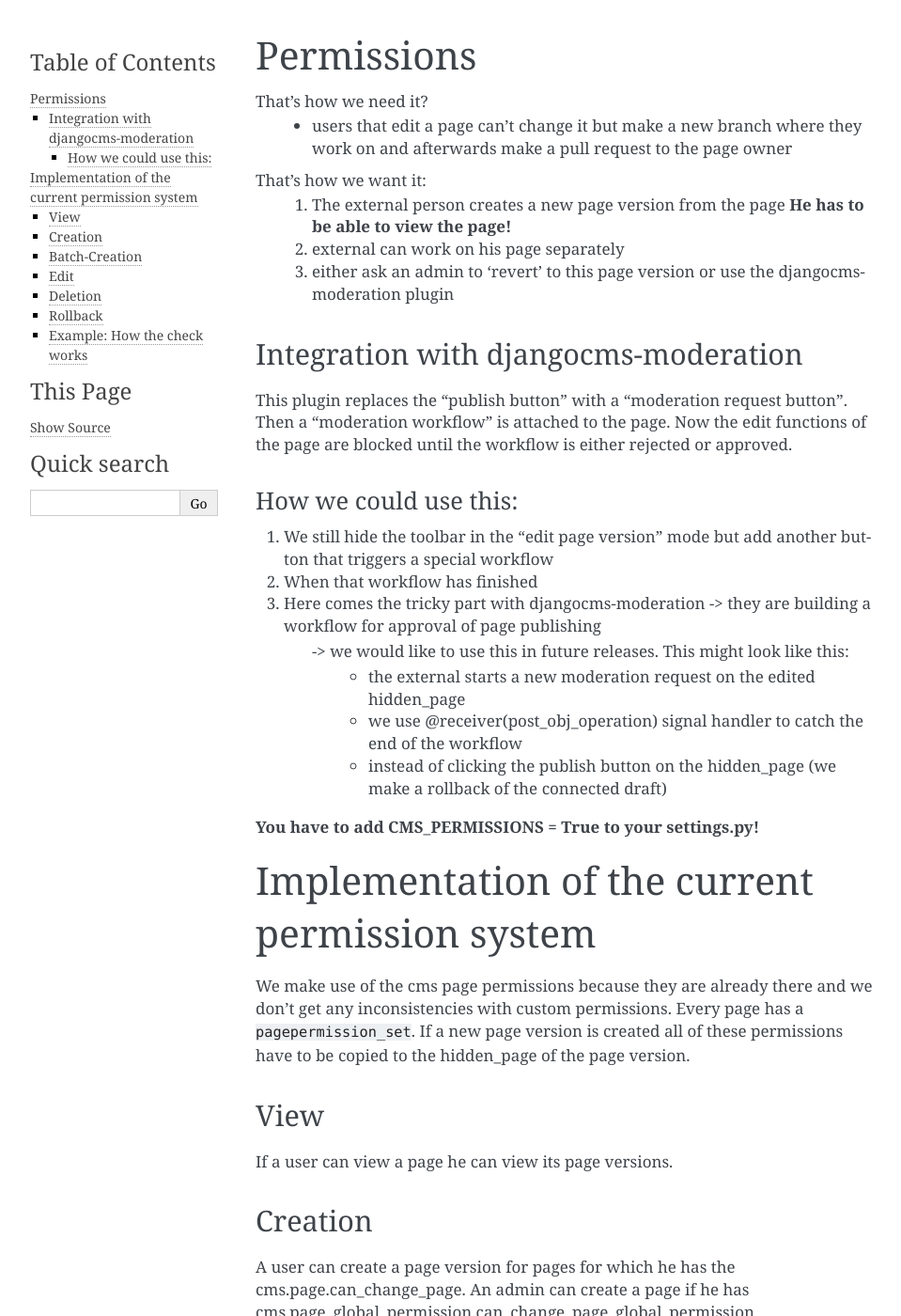
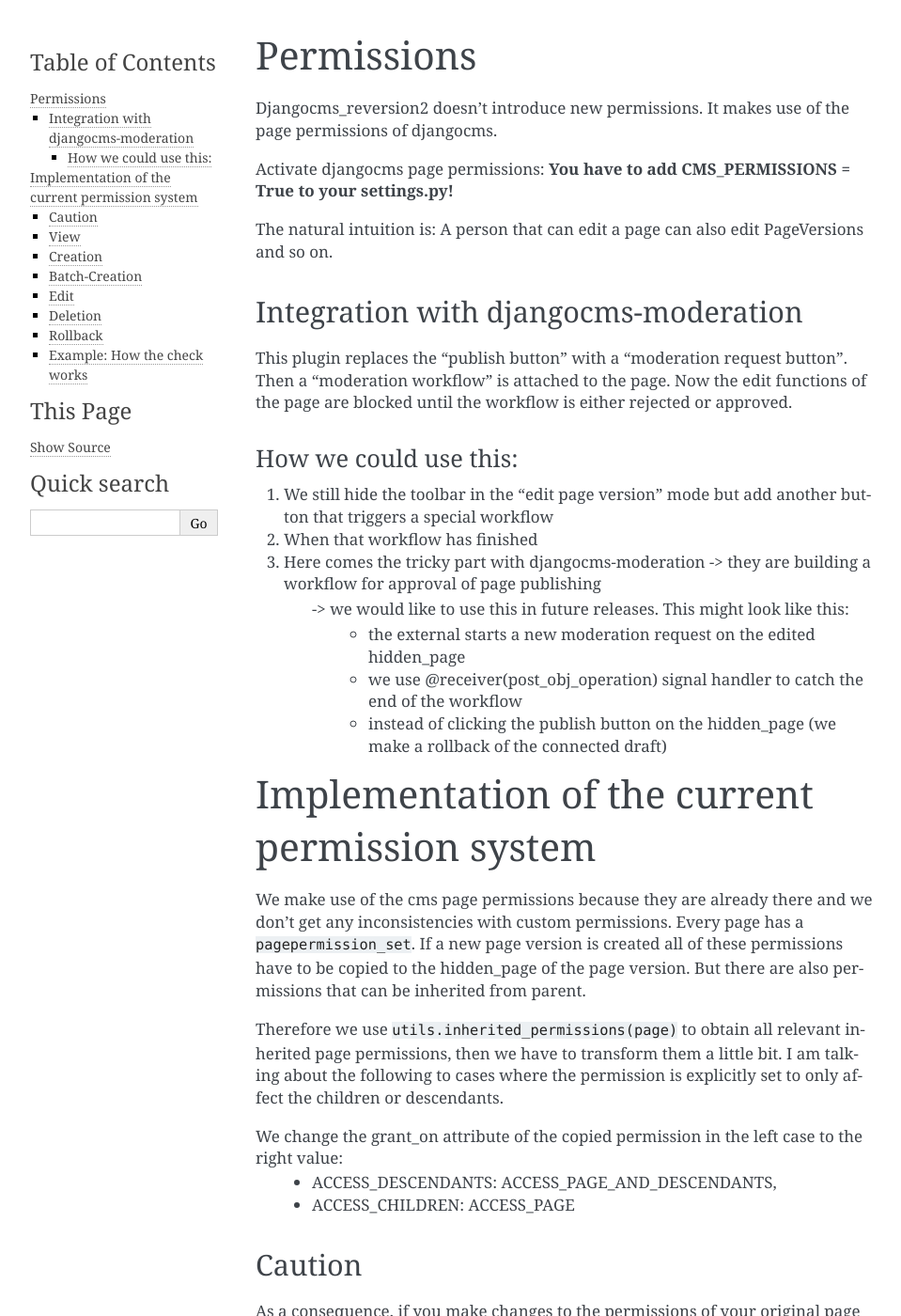
Before and after one commit to Blueshoe/djangocms-reversion2, a Sphinx documentation site: the page built from docs/sphinx/source/topics/Permissions.rst, in a window 1280 px wide and 1400 px high. Shown: the whole window at 94% size, without its empty margins (148-1107 px from the left). Built offline with Sphinx 7.4.7, drawn with Linux system fonts in a browser that asks for light colours; some of the changed text lies outside the part shown.

```diff
--- a/decorators.py
+++ /dev/null
@@ -1 +0,0 @@
-# -*- coding: utf-8 -*-
--- a/docs/sphinx/source/topics/Permissions.rst
+++ b/docs/sphinx/source/topics/Permissions.rst
@@ -1,14 +1,11 @@
 Permissions
 ===========
 
-That's how we need it?
- - users that edit a page can't change it but make a new branch where they work on and afterwards make a pull request to
-   the page owner
+Djangocms_reversion2 doesn't introduce new permissions. It makes use of the page permissions of djangocms.
 
-That's how we want it:
- 1) The external person creates a new page version from the page **He has to be able to view the page!**
- 2) external can work on his page separately
- 3) either ask an admin to 'revert' to this page version or use the djangocms-moderation plugin
+Activate djangocms page permissions: **You have to add CMS_PERMISSIONS = True to your settings.py!**
+
+The natural intuition is: A person that can edit a page can also edit PageVersions and so on.
 
 Integration with djangocms-moderation
 -------------------------------------
@@ -28,19 +25,33 @@ How we could use this:
                 - we use @receiver(post_obj_operation) signal handler to catch the end of the workflow
                 - instead of clicking the publish button on the hidden_page (we make a rollback of the connected draft)
 
-**You have to add CMS_PERMISSIONS = True to your settings.py!**
-
 Implementation of the current permission system
 ===============================================
 
 We make use of the cms page permissions because they are already there and we don't get any inconsistencies with custom
 permissions.
 Every page has a :code:`pagepermission_set`. If a new page version is created all of these permissions have to be
-copied to the hidden_page of the page version.
+copied to the hidden_page of the page version. But there are also permissions that can be inherited from parent.
+
+Therefore we use :code:`utils.inherited_permissions(page)` to obtain all relevant inherited page permissions,
+then we have to transform them a little bit. I am talking about the following to cases where the permission is
+explicitly set to only affect the children or descendants.
+
+We change the grant_on attribute of the copied permission in the left case to the right value:
+ - ACCESS_DESCENDANTS: ACCESS_PAGE_AND_DESCENDANTS,
+ - ACCESS_CHILDREN: ACCESS_PAGE
+
+Caution
+-------
+
+As a consequence, if you make changes to the permissions of your original page they will currently not be applied to
+the page versions. Example: The permissions of a page are removed for a person. That person could still access the
+PageVersions of the past.
+
 
 View
 ----
-If a user can view a page he can view its page versions.
+If a user can view a page she or he can view its page versions.
 
 
 Creation
```
Also changed, not shown: README.rst (+16 -36 lines), Todos.md (deleted, +0 -26 lines), docs/sphinx/source/index.rst (+32 -12 lines), docs/sphinx/source/topics/Installation.rst (+18 -0 lines), docs/sphinx/source/topics/Motivation.rst (added, +24 -0 lines), docs/sphinx/source/topics/Trees.rst (added, +36 -0 lines), docs/sphinx/source/img/PageTree.png (renamed from docs/PageTree.png), docs/sphinx/source/img/PageVersionTree.png (renamed from docs/PageVersionTree.png), docs/sphinx/source/img/Rollback.png (renamed from docs/Rollback.png), middleware/__init__.py (deleted), 1 other file.
